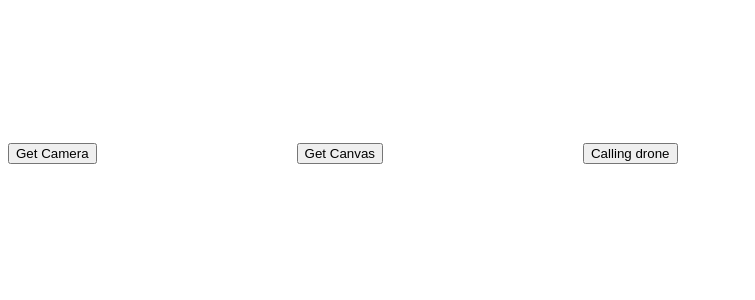
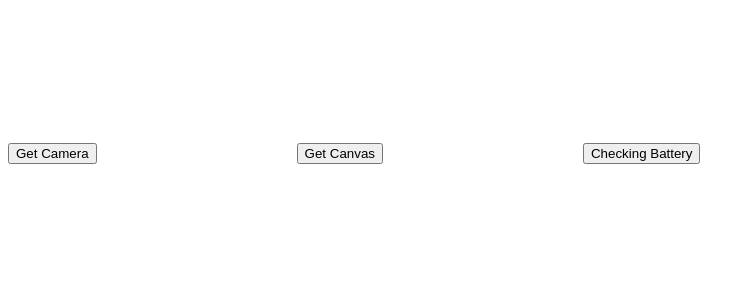
Before and after one commit to AbelBoot/drone, a Next.js app in the folder 4front/: page / in a window 1280 px wide. Shown: the top 300 px of the page, without its empty margins (0-755 px from the left). Built offline with nearby package versions, Linux system fonts and the light colour scheme; no server answers.

Commit message:
socket io up and running

```diff
--- a/4front/pages/Utilities/Socket.js
+++ /dev/null
@@ -1,5 +0,0 @@
-import io from "socket.io-client"
-
-const socket = io("http://localhost:6767")
-
-export default socket
--- a/4front/pages/Utilities/Util.js
+++ b/4front/pages/Utilities/Util.js
@@ -1,3 +1,7 @@
+import io from "socket.io-client"
+
+export const socket = io("http://localhost:6767")
+
 export function main (b, p, c){
 
 	for (let i = 0; i < b.length ; i+4){
--- a/4front/pages/components/Canvas.js
+++ b/4front/pages/components/Canvas.js
@@ -1,8 +1,8 @@
 import React from "react"
 import { useState, useEffect} from 'react';
 import CanvasStatic from "./CanvasStatic"
-import { main } from "../Utilities/Util"
-import socket from "../Utilities/Socket"
+import { main, socket } from "../Utilities/Util"
+
 
 export default class Canvas extends React.Component {
 
@@ -12,9 +12,8 @@ export default class Canvas extends React.Component {
 		previous: null,
 	}
 
-	callingDrone = () => {
-		console.log("calling")
-		socket.emit("message")
+	checkingBattery = () => {
+		socket.emit("battery")
 	}
 
 	filming = () => {
@@ -42,7 +41,7 @@ export default class Canvas extends React.Component {
 			<>
 			<button onClick={this.filming}>Get Canvas</button>
 			<CanvasStatic ref={this.canvas}/>
-			<button onClick={this.callingDrone}>Calling drone</button>
+			<button onClick={this.checkingBattery}>Checking Battery</button>
 			</>
 			)
 	}
```
Also changed, not shown: 4front/test.js (deleted), 1 other file (tests, documents, lock files or other folders).
